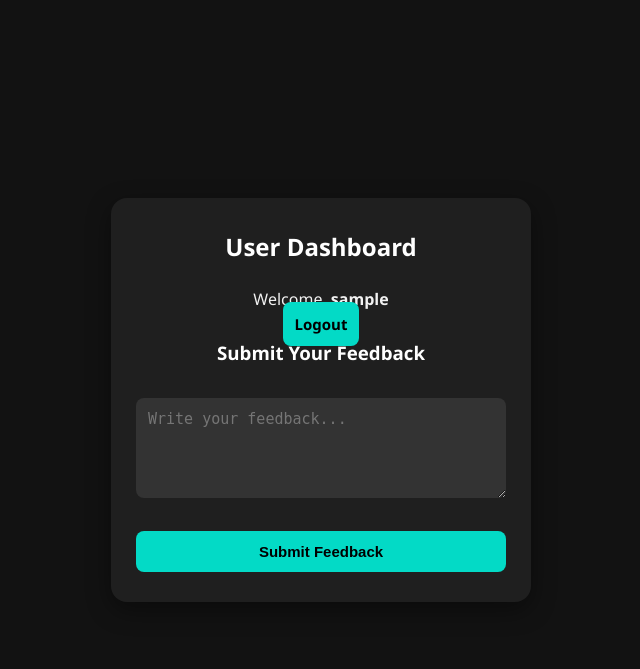
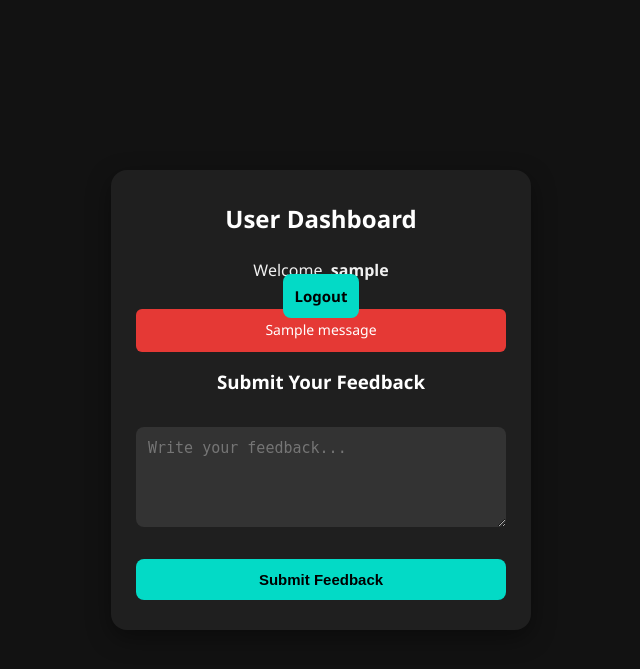
Before and after one commit to buildwithjanhavi/Website-Feedback-Collector-with-Admin-Dashboard, a Flask app: page /dashboard in a window 1280 px wide. Shown: the top 669 px of the page, without its empty margins (319-959 px from the left). Run offline with Flask 2, Linux system fonts and the light colour scheme; a user stored in the database is signed in; tables that the repository leaves empty hold one stand-in row (values such as "Sample post"); one stand-in notice (Sample message) is shown.

Commit message:
user_dashboard.html

```diff
--- a/templates/user_dashboard.html
+++ b/templates/user_dashboard.html
@@ -11,6 +11,16 @@
     <p>Welcome, <strong>{{ username }}</strong></p>
     <a href="{{ url_for('auth.logout') }}" class="btn">Logout</a>
 
+    {% with messages = get_flashed_messages() %}
+      {% if messages %}
+        <div class="flash">
+          {% for message in messages %}
+            {{ message }}
+          {% endfor %}
+        </div>
+      {% endif %}
+    {% endwith %}
+
     <h3>Submit Your Feedback</h3>
     <form method="POST" action="/submit-feedback">
       <textarea name="content" placeholder="Write your feedback..." required></textarea>
```
